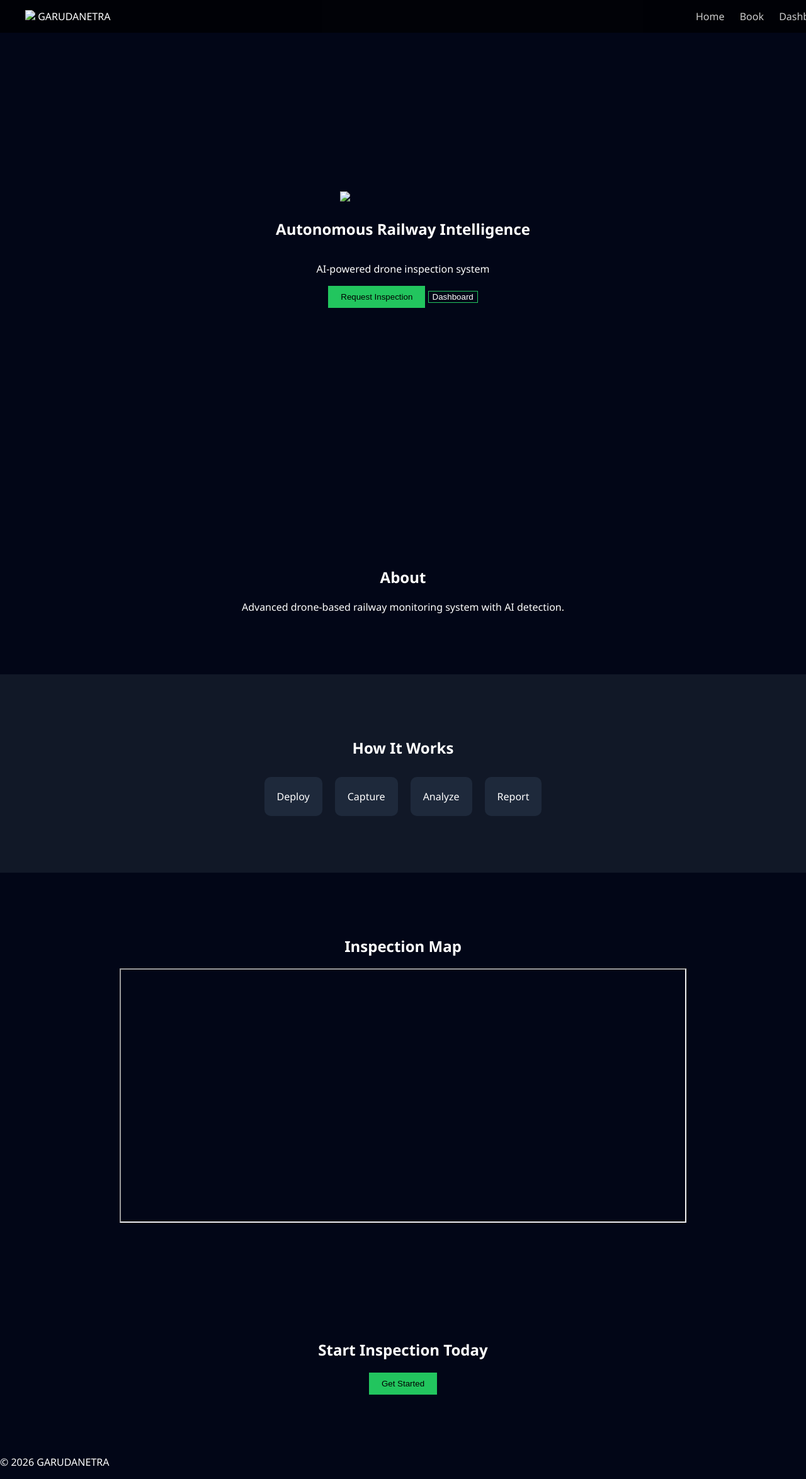
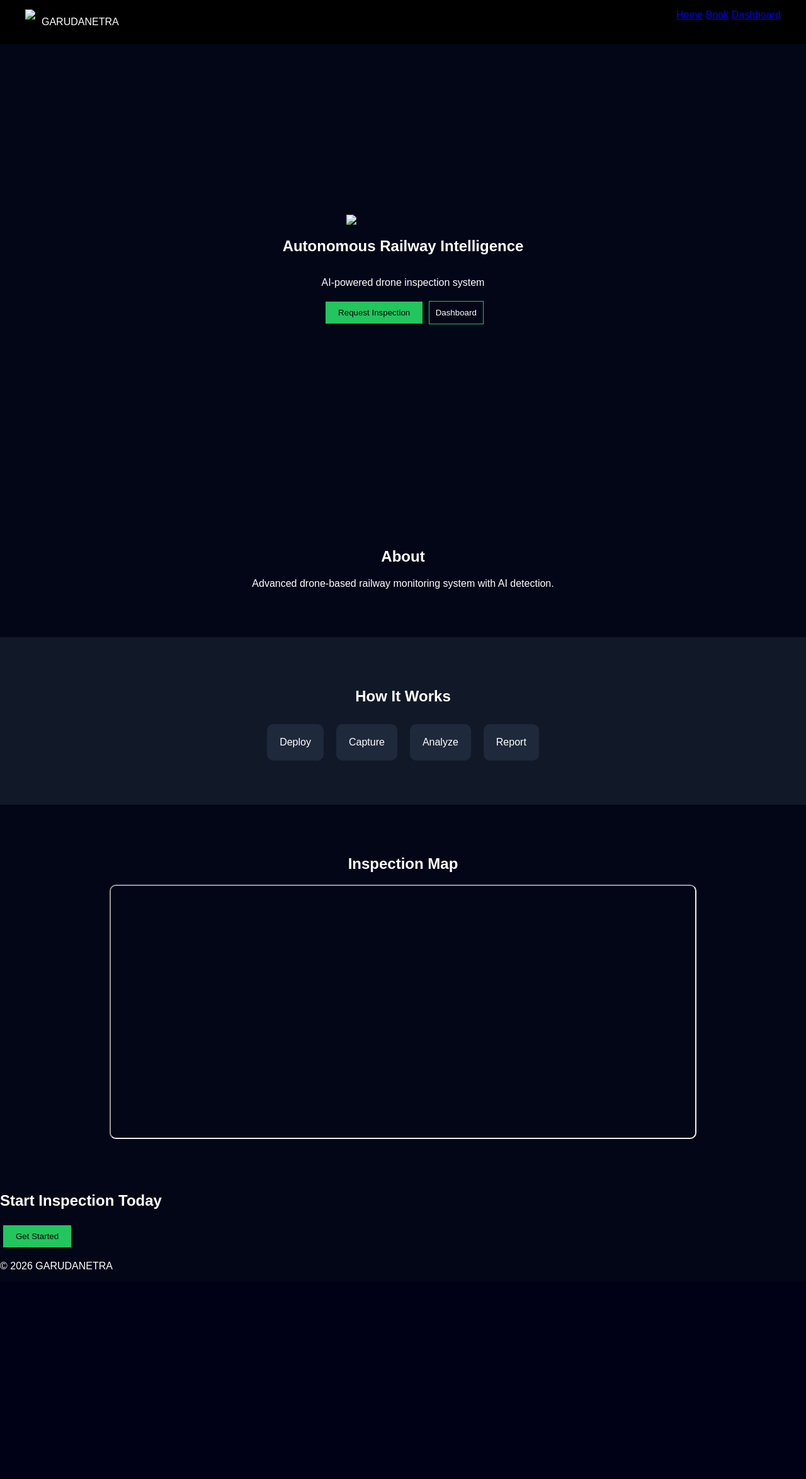
Before and after one commit to kanuladu09-hub/garudanetra, a Flask app: page / in a window 1280 px wide. Shown: the whole page at 63% size. After the commit the page ends 2016 px from the top, so only its background shows below. Run offline with Flask 3, Linux system fonts and the light colour scheme; some libraries are stand-ins or nearby versions.

Commit message:
final fix

```diff
--- a/app.py
+++ b/app.py
@@ -1,5 +1,5 @@
 from flask import Flask, render_template, request, redirect, url_for
-import json, uuid
+import json, uuid, os
 
 app = Flask(__name__)
 
@@ -52,4 +52,5 @@ def complete(id):
     return redirect(url_for('admin'))
 
 if __name__ == "__main__":
-    app.run(debug=True)
+    port = int(os.environ.get("PORT", 10000))
+    app.run(host="0.0.0.0", port=port)
--- a/templates/book.html
+++ b/templates/book.html
@@ -1,7 +1,7 @@
 <!DOCTYPE html>
 <html>
 <head>
-<title>Book Inspection</title>
+<title>Book</title>
 <link rel="stylesheet" href="{{ url_for('static', filename='style.css') }}">
 </head>
 
--- a/templates/home.html
+++ b/templates/home.html
@@ -49,8 +49,8 @@
 
 <section class="section dark">
     <h2>Inspection Map</h2>
-    <iframe src="https://maps.google.com/maps?q=india&t=&z=5&output=embed"
-        width="80%" height="400"></iframe>
+    <iframe src="https://maps.google.com/maps?q=india&z=5&output=embed"
+        width="80%" height="400" style="border-radius:10px;"></iframe>
 </section>
 
 <section class="cta">
--- a/templates/static/style.css
+++ b/templates/static/style.css
@@ -1,75 +1,70 @@
 body {
     margin: 0;
-    font-family: 'Segoe UI', sans-serif;
+    font-family: Arial;
     background: #020617;
     color: white;
 }
 
+/* NAVBAR */
 .navbar {
-    display:flex;
-    justify-content:space-between;
-    padding:15px 40px;
-    background:rgba(0,0,0,0.7);
-    position:fixed;
-    width:100%;
+    display: flex;
+    justify-content: space-between;
+    padding: 15px 40px;
+    background: #000;
 }
 
-.logo img { height:35px; }
-
-.nav-links a {
-    margin-left:20px;
-    color:#ccc;
-    text-decoration:none;
+.logo {
+    display: flex;
+    align-items: center;
 }
-.nav-links a:hover { color:white; }
-
-.hero {
-    height:100vh;
-    display:flex;
-    flex-direction:column;
-    justify-content:center;
-    align-items:center;
+.logo img {
+    height: 40px;
+    margin-right: 10px;
 }
 
+/* HERO */
+.hero {
+    height: 90vh;
+    display: flex;
+    flex-direction: column;
+    justify-content: center;
+    align-items: center;
+}
 .hero-logo {
-    width:200px;
-    animation:float 3s infinite;
+    width: 180px;
 }
 
-@keyframes float {
-    50% { transform: translateY(-10px); }
+/* BUTTONS */
+.primary {
+    background: #22c55e;
+    padding: 10px 20px;
+    border: none;
+    margin: 5px;
+}
+.secondary {
+    background: transparent;
+    border: 1px solid #22c55e;
+    color: white;
+    padding: 10px;
 }
 
-.section { padding:80px; text-align:center; }
-.dark { background:#020617; }
-.light { background:#111827; }
+/* SECTIONS */
+.section {
+    padding: 60px;
+    text-align: center;
+}
+.dark { background: #020617; }
+.light { background: #111827; }
 
 .grid {
-    display:flex;
-    justify-content:center;
-    flex-wrap:wrap;
+    display: flex;
+    justify-content: center;
+    flex-wrap: wrap;
 }
 
 .card {
-    background:#1e293b;
-    padding:20px;
-    margin:10px;
-    border-radius:10px;
+    background: #1e293b;
+    padding: 20px;
+    margin: 10px;
+    border-radius: 10px;
 }
-
-.primary {
-    background:#22c55e;
-    padding:10px 20px;
-    border:none;
-}
-
-.secondary {
-    background:transparent;
-    border:1px solid #22c55e;
-    color:white;
-}
-
-.cta {
-    padding:80px;
-    text-align:center;
-}
```
